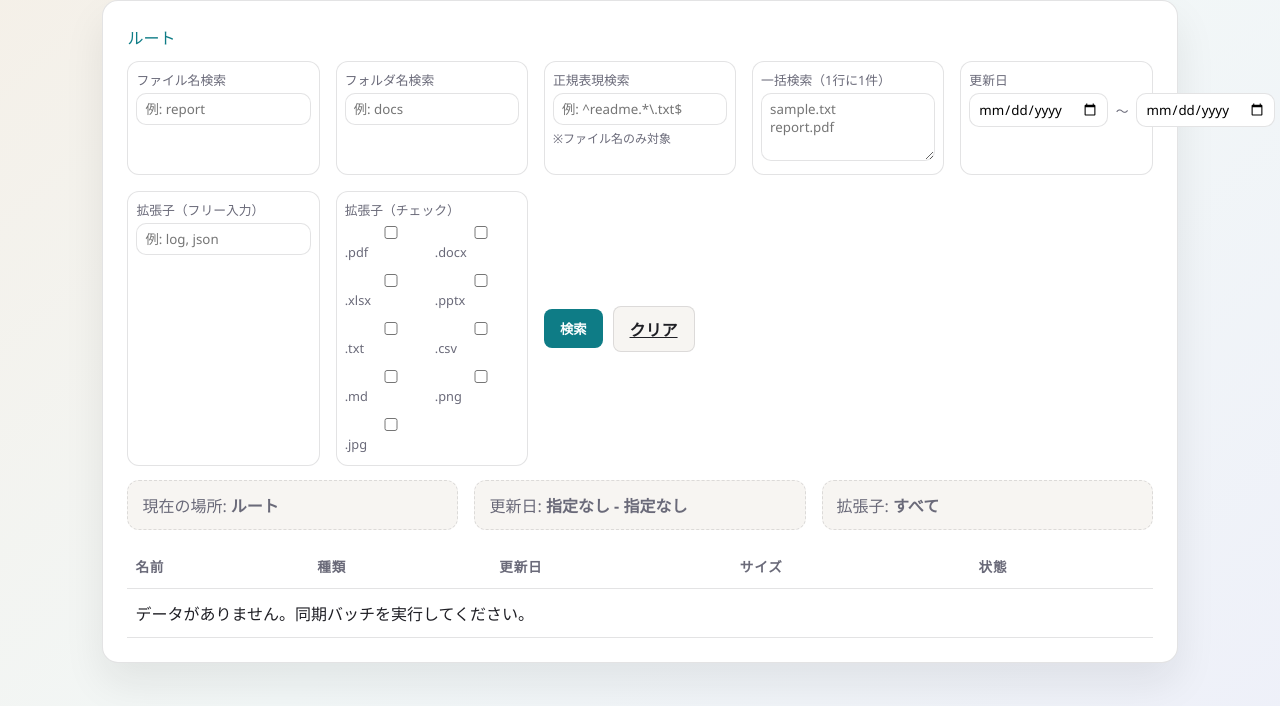
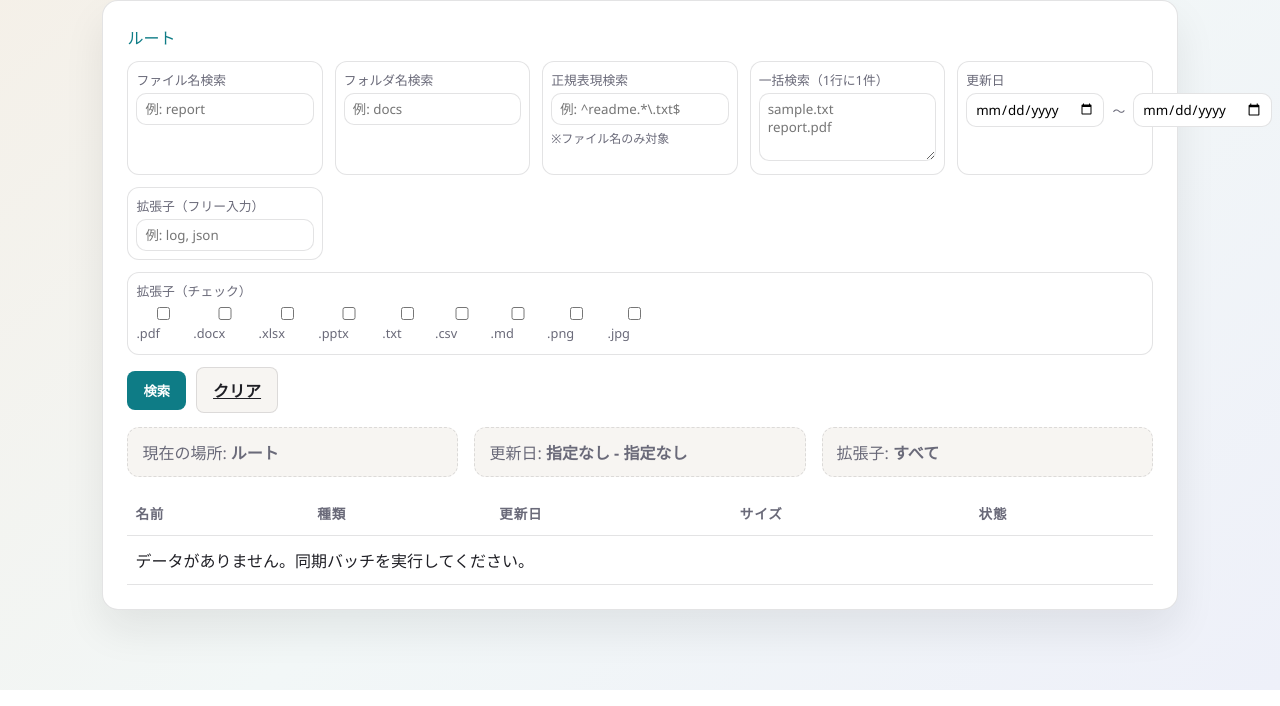
Before and after one commit to satoshuhei/web-file-portal, a Django app: page /files/ in a window 1280 px wide. Shown: the part 144-850 px from the top of the page. Run offline with Django 5.2, Linux system fonts and the light colour scheme; data that the repository does not hold is empty.

Commit message:
Reflow search layout

```diff
--- a/files/templates/files/index.html
+++ b/files/templates/files/index.html
@@ -79,9 +79,20 @@
 
         .search {
             display: grid;
+            gap: 12px;
+            margin-bottom: 14px;
+        }
+
+        .search-top {
+            display: grid;
             grid-template-columns: repeat(auto-fit, minmax(180px, 1fr));
-            gap: 16px;
-            margin-bottom: 14px;
+            gap: 12px;
+        }
+
+        .search-bottom {
+            display: grid;
+            grid-template-columns: 1fr;
+            gap: 12px;
         }
 
         .search-block {
@@ -102,9 +113,9 @@
         }
 
         .checkboxes {
-            display: grid;
-            grid-template-columns: repeat(auto-fit, minmax(70px, 1fr));
-            gap: 6px;
+            display: flex;
+            flex-wrap: wrap;
+            gap: 10px;
         }
 
         .checkboxes label {
@@ -294,6 +305,7 @@
                 {% endif %}
                 <form method="get" class="search">
                     <input type="hidden" name="path" value="{{ current_path }}">
+                    <div class="search-top">
                         <div class="search-block">
                             <label for="name">ファイル名検索</label>
                             <input id="name" type="text" name="name" value="{{ name_query }}" placeholder="例: report">
@@ -324,6 +336,8 @@ report.pdf">{{ bulk_query }}</textarea>
                             <label for="ext_free">拡張子（フリー入力）</label>
                             <input id="ext_free" type="text" name="ext_free" value="{{ ext_free }}" placeholder="例: log, json">
                         </div>
+                    </div>
+                    <div class="search-bottom">
                         <div class="search-block">
                             <label>拡張子（チェック）</label>
                             <div class="checkboxes">
@@ -333,6 +347,7 @@ report.pdf">{{ bulk_query }}</textarea>
                                         .{{ ext }}
                                     </label>
                                 {% endfor %}
+                            </div>
                         </div>
                     </div>
                     <div class="search-actions">
```
Also changed, not shown: docs/agent_log.md (+20 -0 lines). Lines whose indentation alone changed are shown as unchanged.
